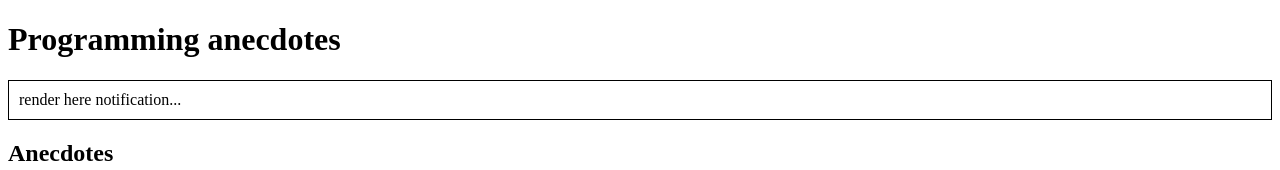
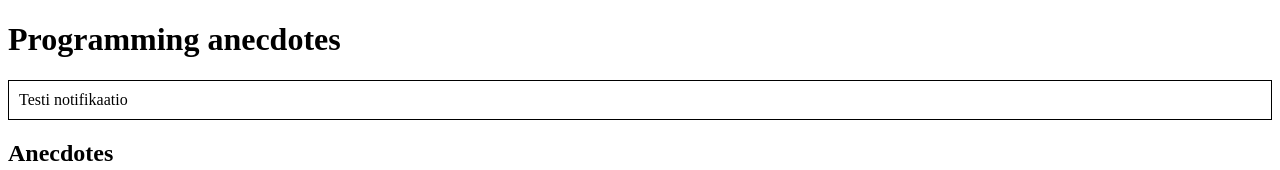
Before and after one commit to OtterleyW/full-stack-websovelluskehitys, a React (Create React App) app in the folder osa6/redux-anecdotes-v2/: page / in a window 1280 px wide. Shown: the top 170 px of the page. Built offline with nearby package versions, Linux system fonts and the light colour scheme.

Commit message:
Osa 6 thetävä 6.3 lisää notifikaatiolle oma reducer ja siirry käyttämään yhdistettyä reduceria

```diff
--- a/osa6/redux-anecdotes-v2/package.json
+++ b/osa6/redux-anecdotes-v2/package.json
@@ -3,8 +3,10 @@
   "version": "0.1.0",
   "private": true,
   "dependencies": {
+    "prop-types": "^15.6.1",
     "react": "^16.2.0",
     "react-dom": "^16.2.0",
+    "react-redux": "^5.0.7",
     "react-scripts": "1.0.17",
     "redux": "^3.7.2"
   },
--- a/osa6/redux-anecdotes-v2/src/App.js
+++ b/osa6/redux-anecdotes-v2/src/App.js
@@ -5,13 +5,12 @@ import AnecdoteList from './components/AnecdoteList';
 
 class App extends React.Component {
   render() {
-    const anecdotes = this.props.store.getState();
     return (
       <div>
         <h1>Programming anecdotes</h1>
         <Notification />
-        <AnecdoteList store={this.props.store} />
-        <AnecdoteForm store={this.props.store} />
+        <AnecdoteList />
+        <AnecdoteForm />
       </div>
     );
   }
--- a/osa6/redux-anecdotes-v2/src/components/AnecdoteForm.js
+++ b/osa6/redux-anecdotes-v2/src/components/AnecdoteForm.js
@@ -1,11 +1,12 @@
 import React from 'react'
 import { createAnecdote } from '../reducers/anecdoteReducer'
+import PropTypes from 'prop-types'
 
 class AnecdoteForm extends React.Component {
   handleSubmit = (e) => {
     e.preventDefault()
     const content = e.target.anecdote.value
-    this.props.store.dispatch(createAnecdote(content))
+    this.context.store.dispatch(createAnecdote(content))
 
     e.target.anecdote.value = ''
   }
@@ -22,4 +23,8 @@ class AnecdoteForm extends React.Component {
    }
 }
 
+AnecdoteForm.contextTypes = {
+  store: PropTypes.object
+}
+
 export default AnecdoteForm
--- a/osa6/redux-anecdotes-v2/src/components/AnecdoteList.js
+++ b/osa6/redux-anecdotes-v2/src/components/AnecdoteList.js
@@ -1,9 +1,11 @@
 import React from 'react'
 import { voteAnecdote } from '../reducers/anecdoteReducer'
+import PropTypes from 'prop-types'
 
 class AnecdoteList extends React.Component {
   render() {
-    const anecdotes = this.props.store.getState()
+    console.log(this.context.store.anecdotes)
+    const anecdotes = this.context.store.getState().anecdotes
     return (
       <div>
         <h2>Anecdotes</h2>
@@ -15,7 +17,7 @@ class AnecdoteList extends React.Component {
             <div>
               has {anecdote.votes}
               <button onClick={() =>
-                this.props.store.dispatch(voteAnecdote(anecdote.id))
+                this.context.store.dispatch(voteAnecdote(anecdote.id))
               }>
                 vote
               </button>
@@ -27,4 +29,8 @@ class AnecdoteList extends React.Component {
   }
 }
 
+AnecdoteList.contextTypes = {
+  store: PropTypes.object
+}
+
 export default AnecdoteList
--- a/osa6/redux-anecdotes-v2/src/components/Notification.js
+++ b/osa6/redux-anecdotes-v2/src/components/Notification.js
@@ -1,4 +1,6 @@
 import React from 'react'
+import PropTypes from 'prop-types'
+
 
 class Notification extends React.Component {
   render() {
@@ -9,10 +11,15 @@ class Notification extends React.Component {
     }
     return (
       <div style={style}>
-        render here notification...
+        {this.context.store.getState().notifications}
       </div>
     )
   }
 }
 
+Notification.contextTypes = {
+  store: PropTypes.object
+}
+
+
 export default Notification
--- a/osa6/redux-anecdotes-v2/src/index.js
+++ b/osa6/redux-anecdotes-v2/src/index.js
@@ -2,11 +2,14 @@ import React from 'react';
 import ReactDOM from 'react-dom';
 import App from './App';
 import store from './store'
+import { Provider } from 'react-redux'
 
 
 const render = () => {
   ReactDOM.render(
-    <App store={store} />,
+    <Provider store={store}>
+    <App />
+    </Provider>,
     document.getElementById('root')
   )
 }
--- a/osa6/redux-anecdotes-v2/src/reducers/anecdoteReducer.js
+++ b/osa6/redux-anecdotes-v2/src/reducers/anecdoteReducer.js
@@ -19,7 +19,7 @@ const asObject = anecdote => {
 
 const initialState = anecdotesAtStart.map(asObject);
 
-const reducer = (store = initialState, action) => {
+const anecdoteReducer = (store = initialState, action) => {
   if (action.type === 'VOTE') {
     const old = store.filter(a => a.id !== action.data.id);
     const voted = store.find(a => a.id === action.data.id);
@@ -47,4 +47,4 @@ export const createAnecdote = content => {
   };
 };
 
-export default reducer;
+export default anecdoteReducer;
--- /dev/null
+++ b/osa6/redux-anecdotes-v2/src/reducers/notificationReducer.js
@@ -0,0 +1,18 @@
+const initialState = "Testi notifikaatio"
+
+const notificationReducer = (state = initialState, action) => {
+  if (action.type === 'SET_NOTIFICATION') {
+ console.log("Set notification")
+  }
+
+  return state;
+};
+
+export const notificationChange = notification => {
+  return {
+    type: 'SET_NOTIFICATION',
+    notification
+  };
+};
+
+export default notificationReducer;
--- a/osa6/redux-anecdotes-v2/src/store.js
+++ b/osa6/redux-anecdotes-v2/src/store.js
@@ -1,6 +1,14 @@
-import { createStore } from 'redux'
-import reducer from './reducers/anecdoteReducer'
+import { createStore, combineReducers } from 'redux'
+import anecdoteReducer from './reducers/anecdoteReducer'
+import notificationReducer from './reducers/notificationReducer'
+
+const reducer = combineReducers({
+  anecdotes: anecdoteReducer,
+  notifications: notificationReducer
+})
 
 const store = createStore(reducer)
 
+console.log("Store", store.getState())
+
 export default store
```
Also changed, not shown: 1 other file (tests, documents, lock files or other folders).
